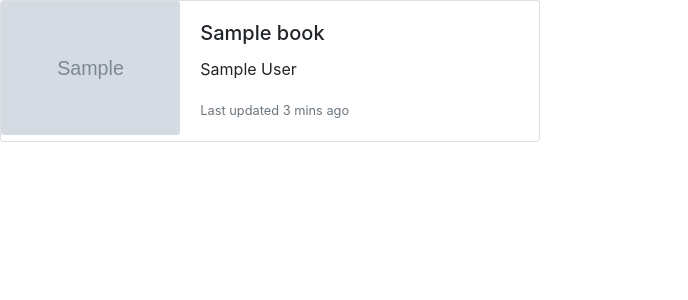
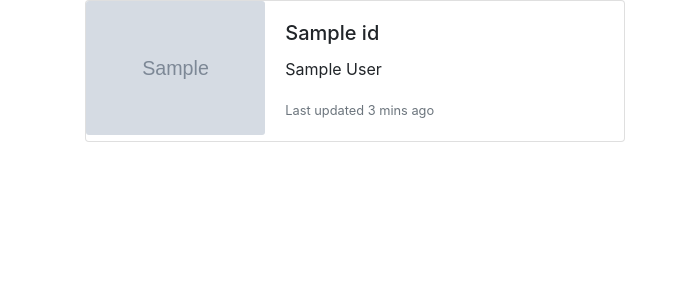
Before and after one commit to serega19851/parsing, a Python web app: template templates/index.html in a window 1280 px wide. Shown: the top 300 px of the page, without its empty margins (0-688 px from the left). Run offline with Jinja, Linux system fonts and the light colour scheme; the template is opened without the code that fills it: most values are stand-ins (such as "Sample title", 1, 10 or a date in 2020); grey boxes marked "Sample" are stand-in pictures; some libraries are stand-ins or nearby versions.

Commit message:
Split books by two columns.

```diff
--- a/render_website.py
+++ b/render_website.py
@@ -2,13 +2,13 @@
 import os
 from jinja2 import Environment, FileSystemLoader, select_autoescape
 from livereload import Server
+from more_itertools import chunked
 
 
 def on_reload():
     with open("book_page.json", "r") as file:
         book_page = file.read()
-    book_pages = json.loads(book_page)
-
+    book_pages = chunked(json.loads(book_page), 2)
     env = Environment(
         loader=FileSystemLoader('.'),
         autoescape=select_autoescape(['html'])
--- a/templates/index.html
+++ b/templates/index.html
@@ -6,26 +6,51 @@
     <meta name="viewport" content="width=device-width, initial-scale=1, shrink-to-fit=no">
 
     <!-- Bootstrap CSS -->
-    <link rel="stylesheet" href="https://stackpath.bootstrapcdn.com/bootstrap/4.3.1/css/bootstrap.min.css" integrity="sha384-ggOyR0iXCbMQv3Xipma34MD+dH/1fQ784/j6cY/iJTQUOhcWr7x9JvoRxT2MZw1T" crossorigin="anonymous">
+    <link rel="stylesheet" href="https://stackpath.bootstrapcdn.com/bootstrap/4.3.1/css/bootstrap.min.css"
+          integrity="sha384-ggOyR0iXCbMQv3Xipma34MD+dH/1fQ784/j6cY/iJTQUOhcWr7x9JvoRxT2MZw1T" crossorigin="anonymous">
 
-    <title>Hello, world!</title>
+    <title>Books</title>
 </head>
 <body>
-  {% for book in book_pages %}
+{% for books in book_pages %}
+<div class="container">
+    <div class="row">
+        <div class="col">
             <div class="card mb-3" style="max-width: 540px;">
                 <div class="row no-gutters">
                     <div class="col-md-4">
-      <img src="{{book.img_src}}" class="card-img" alt="img_src">
+                        <img src="{{books[0].img_src}}" class="card-img" alt="img_src">
                     </div>
                     <div class="col-md-8">
                         <div class="card-body">
-        <h5 class="card-title">{{book.title}} </h5>
-        <p class="card-text">{{book.author}}</p>
+                            <h5 class="card-title">{{books[0].title}} </h5>
+                            <p class="card-text">{{books[0].author}}</p>
+                            <p class="card-text"><small class="text-muted">Last updated 3 mins ago </small></p>
+                        </div>
+                    </div>
+                </div>
+            </div>
+        </div>
+        {% if books | count == 2 %}
+        <div class="col">
+            <div class="card mb-3" style="max-width: 540px;">
+                <div class="row no-gutters">
+                    <div class="col-md-4">
+                        <img src="{{books[-1].img_src}}" class="card-img" alt="img_src">
+                    </div>
+                    <div class="col-md-8">
+                        <div class="card-body">
+                            <h5 class="card-title">{{books[-1].title}} </h5>
+                            <p class="card-text">{{books[-1].author}}</p>
                             <p class="card-text"><small class="text-muted">Last updated 3 mins ago</small></p>
                         </div>
                     </div>
                 </div>
             </div>
+        </div>
+        {% endif %}
+    </div>
+</div>
 {% endfor %}
 </body>
 </html>
```
Lines whose indentation alone changed are shown as unchanged.
